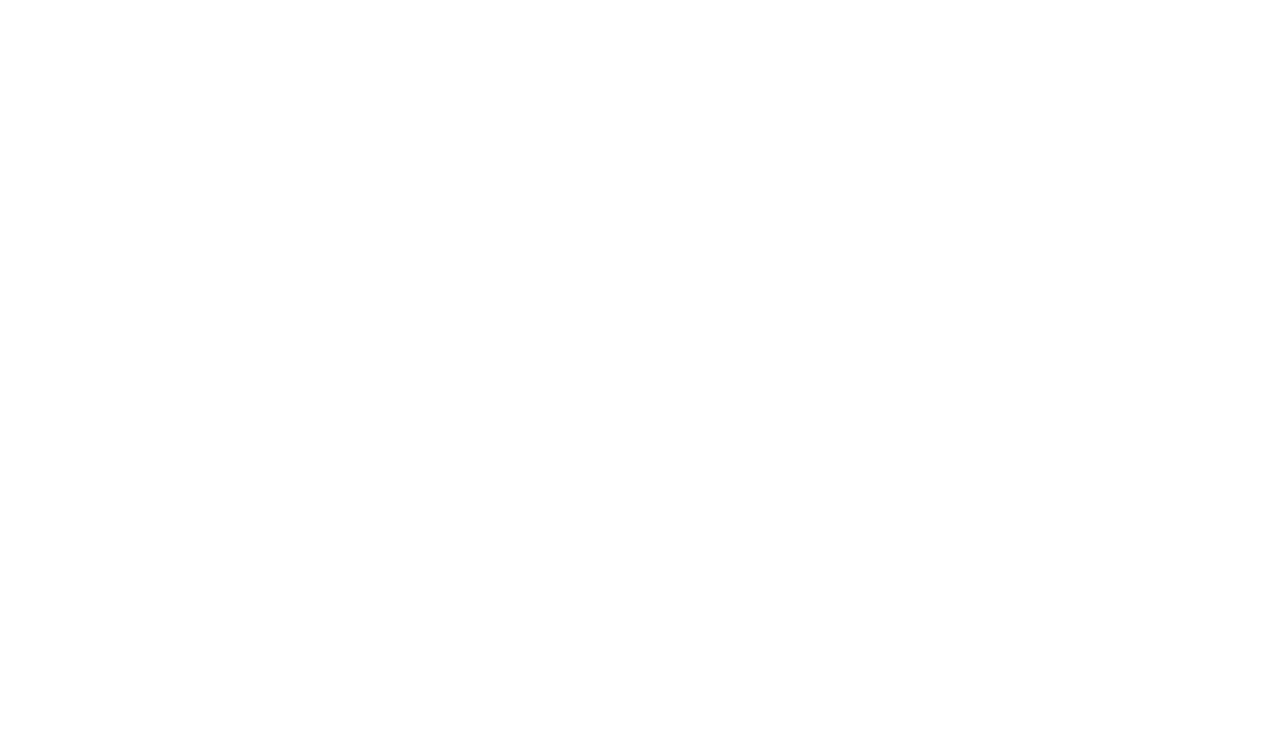
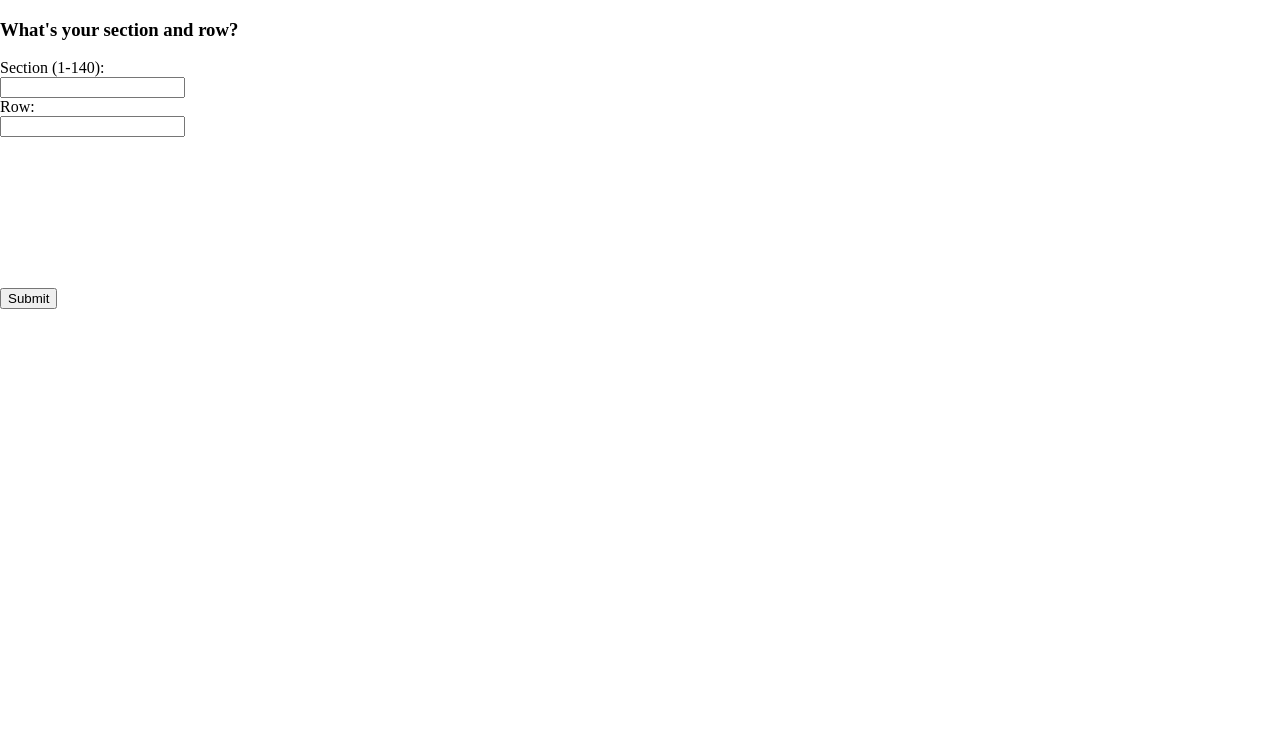
Before and after one commit to ghuynh95/BraveAR, a plain HTML site: page index.html in a window 1280 px wide. Shown: the top 735 px of the page. Drawn offline with Linux system fonts and the light colour scheme.

Commit message:
Added section/row + coordinate methods to app.js

```diff
--- a/app.js
+++ b/app.js
@@ -1,16 +1,54 @@
+function initialize() {
 	// initialize Argon
-var app = Argon.init();
+	app = Argon.init();
 	app.context.setDefaultReferenceFrame(app.context.localOriginEastUpSouth);
 
 	// initialize THREE
-var scene = new THREE.Scene();
-var camera = new THREE.PerspectiveCamera();
-var userLocation = new THREE.Object3D;
+	scene = new THREE.Scene();
+	camera = new THREE.PerspectiveCamera();
+	userLocation = new THREE.Object3D;
 	scene.add(camera);
 	scene.add(userLocation);
-var renderer = new THREE.WebGLRenderer({
+	renderer = new THREE.WebGLRenderer({
 	    alpha: true,
 	    logarithmicDepthBuffer: true
 	});
 	renderer.setPixelRatio(window.devicePixelRatio);
 	app.view.element.appendChild(renderer.domElement);
+
+	createCoordinateMap();
+
+}
+
+function getSectionAndRow() {
+	sectionElement = document.getElementById('sectionInput');
+	rowElement = document.getElementById('rowInput');
+
+	form = document.getElementById('form');
+
+	section = sectionElement.value;
+	row = rowElement.value;
+
+	form.style.display = 'none';
+
+	var coordinates = getCoordinates(section, row);
+	console.log(coordinates);
+}
+
+//gets coordinates from dictionary with section and row as keys
+function getCoordinates(section, row) {
+	var secrow = section + "," + row;
+	var coord = dictionary[secrow];
+	if (coord == "") {
+		console.log("Error getting coordinates");
+	} else {
+		return coord;
+	}
+}
+
+function createCoordinateMap() {
+	dictionary = {};
+	dictionary["20,10"] = "0,0,0";
+	dictionary["30,20"] = "1,1,1";
+
+}
--- a/index.html
+++ b/index.html
@@ -1,12 +1,27 @@
 <html>
   <meta name="viewport" content="width=device-width, initial-scale=1.0, maximum-scale=1.0, user-scalable=0" />
   <head>
-    <title>My Awesome argon.js App</title>
+    <title>Braves AR</title>
     <script src="three.min.js"></script>
     <script src="argon.min.js"></script>
+    <script src="./app.js"></script>
   </head>
-  <body>
-    <div id="argon"></div>
-    <script src="./app.js"></script>
+  <body onload="initialize()">
+    <div id="argon">
+
+      <h3>What's your section and row?</h3>
+      <form id = "form">
+        Section (1-140):<br>
+        <input type="text" id="sectionInput"><br>
+        Row:<br>
+        <input type="text" id="rowInput"><br>
+      </form>
+
+      <button onclick="getSectionAndRow()">Submit</button>
+
+
+
+
+    </div>
   </body>
 </html>
```
Lines whose indentation alone changed are shown as unchanged.
